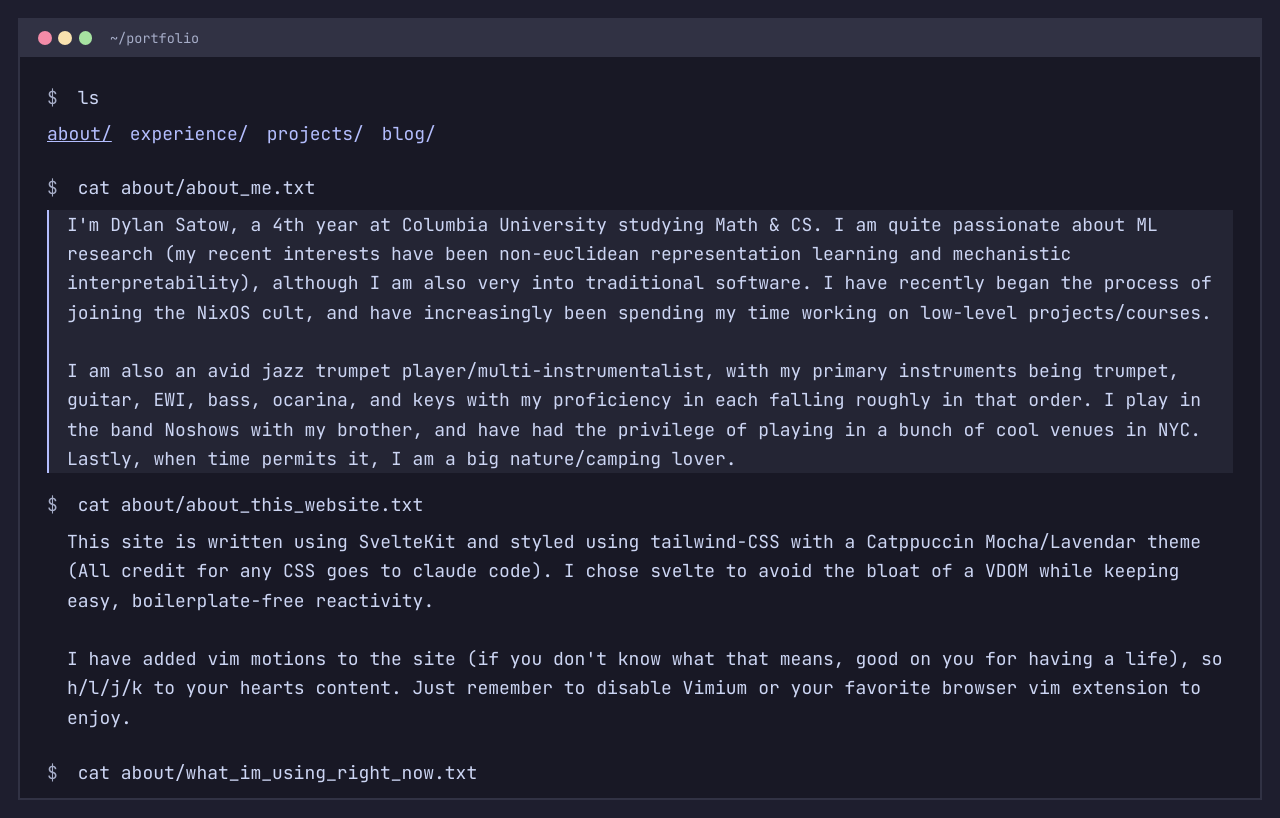
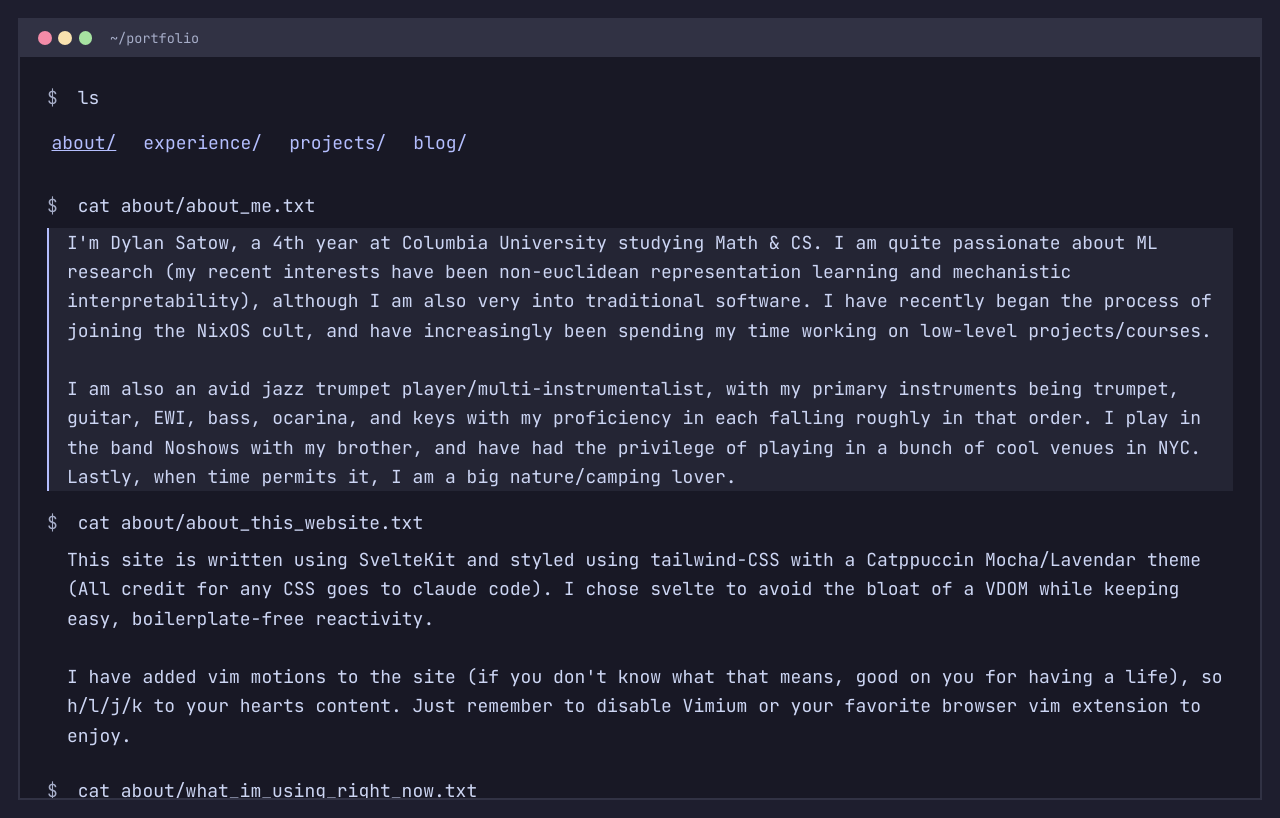
Before and after one commit to DylanSatow/dylan-satow-portfolio, a SvelteKit app: page / in a window 1280 px wide. Built offline with nearby package versions, Linux system fonts and the light colour scheme.

Commit message:
tried button fix

```diff
--- a/src/routes/+page.svelte
+++ b/src/routes/+page.svelte
@@ -70,25 +70,25 @@
 				<div class="mt-2 flex gap-2 sm:gap-3 md:gap-4 flex-wrap">
 					<button
 						onclick={() => currentSection = 'about'}
-						class="text-primary hover:underline {currentSection === 'about' ? 'underline' : ''}"
+						class="text-primary hover:underline {currentSection === 'about' ? 'underline' : ''} py-2 px-1 min-h-[44px] flex items-center"
 					>
 						about/
 					</button>
 					<button
 						onclick={() => currentSection = 'experience'}
-						class="text-primary hover:underline {currentSection === 'experience' ? 'underline' : ''}"
+						class="text-primary hover:underline {currentSection === 'experience' ? 'underline' : ''} py-2 px-1 min-h-[44px] flex items-center"
 					>
 						experience/
 					</button>
 					<button
 						onclick={() => currentSection = 'projects'}
-						class="text-primary hover:underline {currentSection === 'projects' ? 'underline' : ''}"
+						class="text-primary hover:underline {currentSection === 'projects' ? 'underline' : ''} py-2 px-1 min-h-[44px] flex items-center"
 					>
 						projects/
 					</button>
 					<button
 						onclick={() => currentSection = 'blog'}
-						class="text-primary hover:underline {currentSection === 'blog' ? 'underline' : ''}"
+						class="text-primary hover:underline {currentSection === 'blog' ? 'underline' : ''} py-2 px-1 min-h-[44px] flex items-center"
 					>
 						blog/
 					</button>
```
